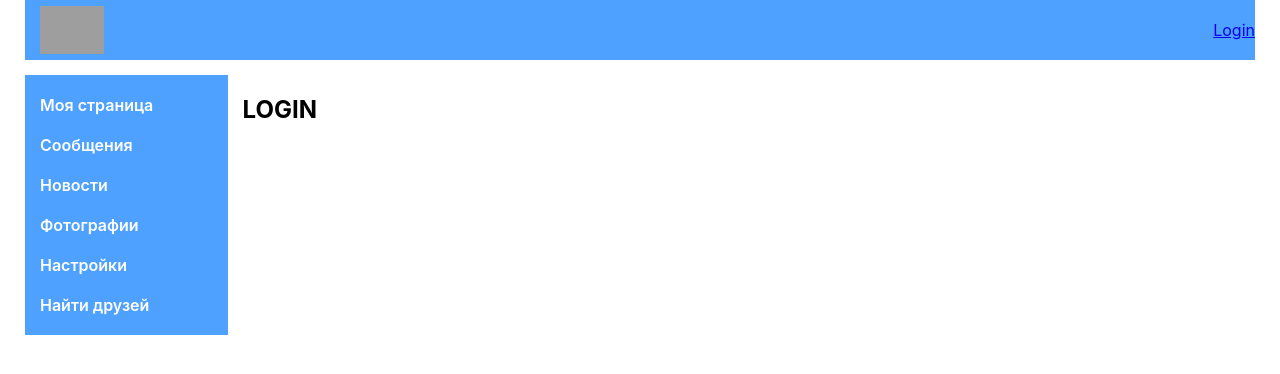
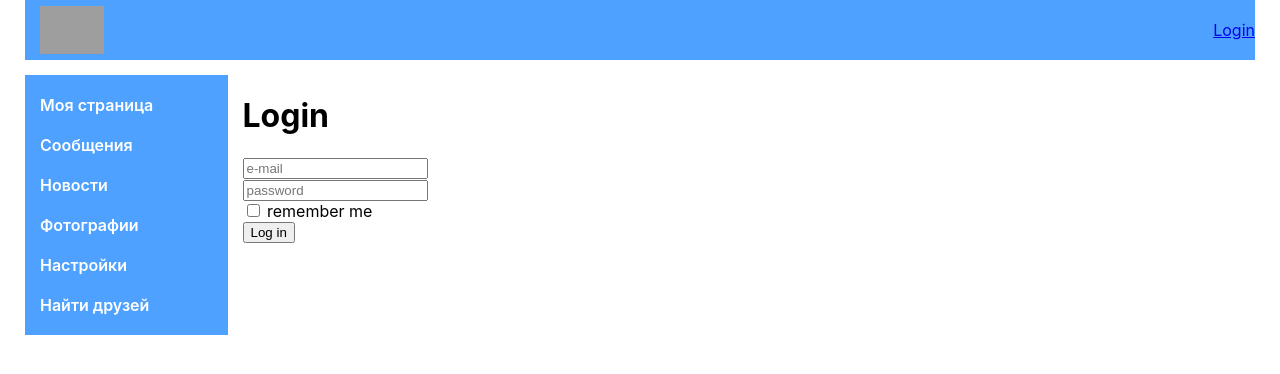
Before and after one commit to smirnova-daria/social-network, a React (Create React App) app: page /login in a window 1280 px wide. Shown: the top 374 px of the page. Built offline with nearby package versions, Linux system fonts and the light colour scheme; no server answers; grey boxes are pictures that could not be loaded.

Commit message:
Компонент Login: добавлена форма регистрации

```diff
--- a/package.json
+++ b/package.json
@@ -7,6 +7,7 @@
     "@testing-library/react": "^13.3.0",
     "@testing-library/user-event": "^13.5.0",
     "axios": "^0.27.2",
+    "formik": "^2.2.9",
     "react": "^18.2.0",
     "react-dom": "^18.2.0",
     "react-redux": "^8.0.2",
@@ -14,7 +15,8 @@
     "react-scripts": "5.0.1",
     "redux": "^4.2.0",
     "redux-thunk": "^2.4.1",
-    "web-vitals": "^2.1.4"
+    "web-vitals": "^2.1.4",
+    "yup": "^0.32.11"
   },
   "scripts": {
     "start": "react-scripts start",
--- /dev/null
+++ b/src/components/FormValidation/LoginFormSchema.js
@@ -0,0 +1,12 @@
+import * as Yup from "yup";
+
+const loginFormSchema = Yup.object().shape({
+  email: Yup.string()
+    .min(2, "Must be longer than 2 characters")
+    .max(20, "Nice try, nobody has a first name that long")
+    .required("Required"),
+  password: Yup.string()
+    .min(8, "Must be longer than 8 characters")
+    .required("Required"),
+});
+export default loginFormSchema;
--- a/src/components/Login/Login.js
+++ b/src/components/Login/Login.js
@@ -1,7 +1,54 @@
 import React from "react";
+import { Formik, Form, Field, ErrorMessage } from "formik";
+import loginFormSchema from "../FormValidation/LoginFormSchema";
 
-const Login = (props) => {
-  return <h2>LOGIN</h2>;
-};
+const Login = () => (
+  <div>
+    <h1>Login</h1>
+    <Formik
+      initialValues={{ email: "", password: "", rememberMe: false }}
+      validate={(values) => {
+        const errors = {};
+        if (!values.email) {
+          errors.email = "Required";
+        } else if (
+          !/^[A-Z0-9._%+-]+@[A-Z0-9.-]+\.[A-Z]{2,}$/i.test(values.email)
+        ) {
+          errors.email = "Invalid email address";
+        }
+        return errors;
+      }}
+      onSubmit={(values) => {
+        console.log(values);
+      }}
+      validationSchema={loginFormSchema}
+    >
+      {() => (
+        <Form>
+          <div>
+            <Field type={"text"} name={"email"} placeholder={"e-mail"} />
+          </div>
+          <ErrorMessage name="email" component="div" />
+
+          <div>
+            <Field
+              type={"password"}
+              name={"password"}
+              placeholder={"password"}
+            />
+          </div>
+          <ErrorMessage name="password" component="div" />
+
+          <div>
+            <Field type={"checkbox"} name={"rememberMe"} />
+            <label htmlFor={"rememberMe"}> remember me </label>
+          </div>
+
+          <button type={"submit"}>Log in</button>
+        </Form>
+      )}
+    </Formik>
+  </div>
+);
 
 export default Login;
```
Also changed, not shown: 1 other file (tests, documents, lock files or other folders).
